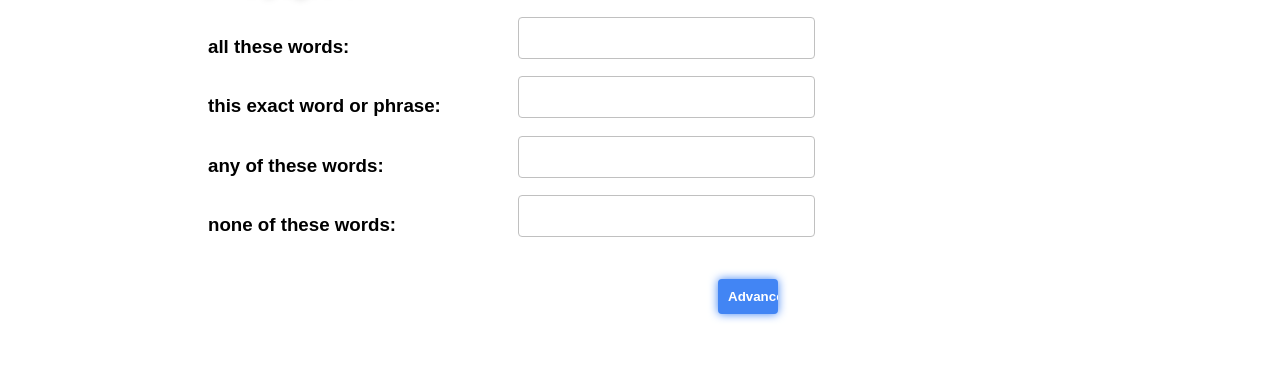
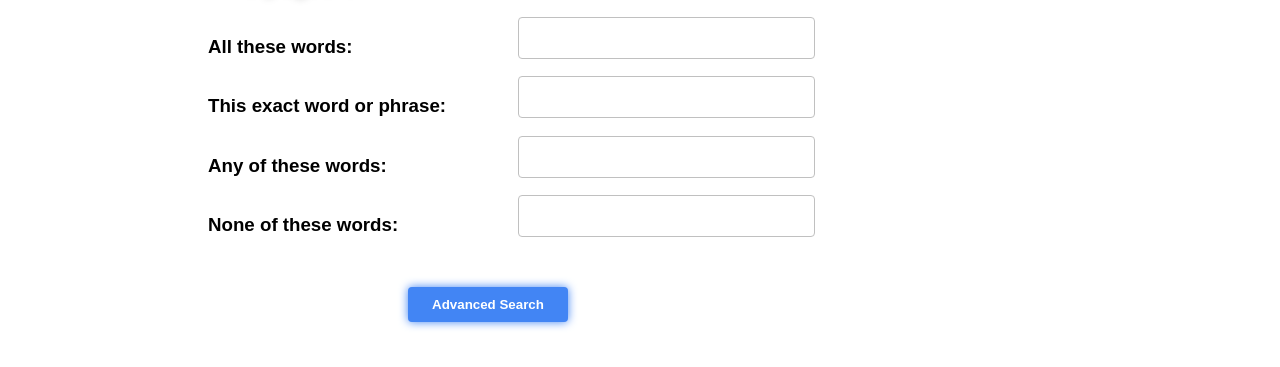
Before and after one commit to hawshemi/Search-CS50W, a plain HTML site: page advancedSearch.html in a window 1280 px wide. Shown: the part 131-498 px from the top of the page. Drawn offline with Linux system fonts and the light colour scheme.

Commit message:
Update.
Update.

```diff
--- a/advancedSearch.html
+++ b/advancedSearch.html
@@ -23,7 +23,7 @@
           <div class="row">
 
             <div class="col">
-              <h3>all these words:</h3>
+              <h3>All these words:</h3>
             </div>
 
             <div class="col">
@@ -31,7 +31,7 @@
             </div>
 
             <div class="col">
-              <h3>this exact word or phrase:</h3>
+              <h3>This exact word or phrase:</h3>
             </div>
 
             <div class="col">
@@ -39,7 +39,7 @@
             </div>
 
             <div class="col">
-              <h3>any of these words:</h3>
+              <h3>Any of these words:</h3>
             </div>
 
             <div class="col">
@@ -47,14 +47,13 @@
             </div>
 
             <div class="col">
-              <h3>none of these words:</h3>
+              <h3>None of these words:</h3>
             </div>
 
             <div class="col">
               <input type="text" value name="as_eq">
-              <div class="w-100"></div>
-              <input type="submit" class="btnBlue" value="Advanced Search">
             </div>
+            <input type="submit" class="btnBlue" value="Advanced Search">
           </div>
         </form>
       </section>
```
